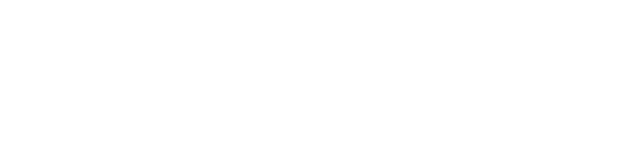
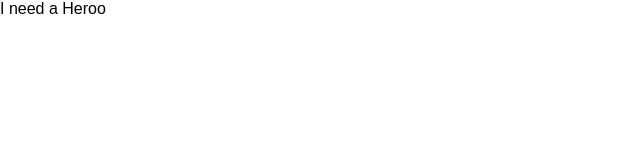
Before and after one commit to codilation/moobells, a plain HTML site: page index.html in a window 1280 px wide. Shown: the whole page, without its empty margins (0-640 px from the left). Drawn offline with Linux system fonts and the light colour scheme.

Commit message:
hero v0.01

```diff
--- a/index.html
+++ b/index.html
@@ -7,6 +7,6 @@
 		<link rel="stylesheet" href="./css/global.css">
 </head>
 <body>
-
+	I need a Heroo
 </body>
 </html>
```
